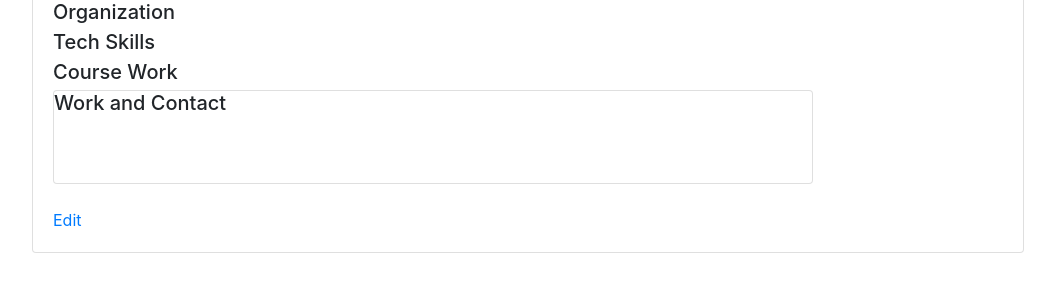
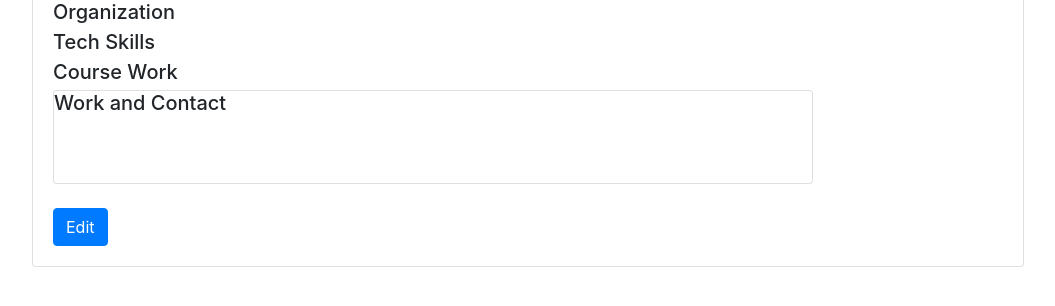
Before and after one commit to sorgek/AlchemyExpertFinder, a Django app: template expertFinder/templates/display_expert.html in a window 1280 px wide. Shown: the part 189-495 px from the top of the page, without its empty margins (8-1063 px from the left). Run offline with Django 3.2, Linux system fonts and the light colour scheme; the template is opened without the code that fills it, so the values that code supplies are empty; some libraries are stand-ins or nearby versions.

Commit message:
adds background color to edit button

```diff
--- a/expertFinder/templates/display_expert.html
+++ b/expertFinder/templates/display_expert.html
@@ -25,7 +25,6 @@
                     <p class="card-text">
                         <ul>
                         <li class="card-text"><a href= "mailto:"{{ expert.email }}>{{ expert.email }}</a></li>
-
                         <li class="card-text"><a href= {{ expert.gitRepo }} target="_blank"><img href=""> </a></li>
                         <li class="card-text"><a href= {{ expert.linkedIn }} target="_blank">{{ expert.linkedIn }}</a></li>
                         <li class="card-text"><a href= {{ expert.twitter }} target="_blank">{{ expert.twitter }}</a></li>
@@ -33,7 +32,7 @@
                     </p>
                 </div>
             <br>
-            <a href="{% url 'expertFinder:edit' expert.id %}">Edit</a>
+            <a href="{% url 'expertFinder:edit' expert.id %}" class="btn btn-primary">Edit</a>
         </div>
     </div>
 </ul>
--- a/expertFinder/views.py
+++ b/expertFinder/views.py
@@ -77,8 +77,6 @@ class AddExpert(CreateView):
     fields = ['firstName', 'lastName', 'avatar', 'organization', 'techSkills',
               'courseWork', 'gitRepo', 'linkedIn', 'twitter', 'email']
     template_name = 'expertFinder/expert_form.html'
-
-
     success_url = reverse_lazy('expertFinder:search')
 
 class EditExport(UpdateView):
```
Also changed, not shown: README.md.
